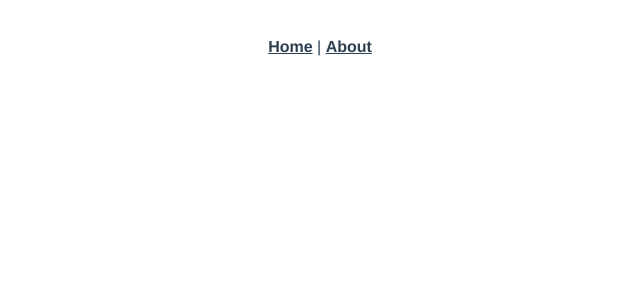
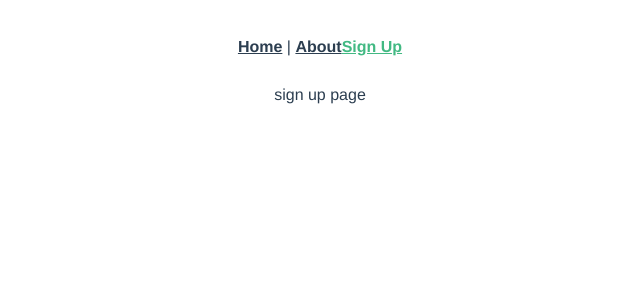
Before and after one commit to darkoboshkov/job-crm-frontend, a Vue app: page /sign-up in a window 1280 px wide. Shown: the top 300 px of the page, without its empty margins (320-960 px from the left). Built offline with nearby package versions, Linux system fonts and the light colour scheme.

Commit message:
add signup page

```diff
--- a/src/App.vue
+++ b/src/App.vue
@@ -3,6 +3,7 @@
     <div id="nav">
       <router-link to="/">Home</router-link> |
       <router-link to="/about">About</router-link>
+      <router-link to="/sign-up">Sign Up</router-link>
     </div>
     <router-view/>
   </div>
--- a/src/router/index.js
+++ b/src/router/index.js
@@ -17,6 +17,14 @@ const routes = [
     // this generates a separate chunk (about.[hash].js) for this route
     // which is lazy-loaded when the route is visited.
     component: () => import(/* webpackChunkName: "about" */ '../views/About.vue')
+  },
+  {
+    path: '/sign-up',
+    name: 'signup',
+    // route level code-splitting
+    // this generates a separate chunk (about.[hash].js) for this route
+    // which is lazy-loaded when the route is visited.
+    component: () => import(/* webpackChunkName: "about" */ '../views/SignUp.vue')
   }
 ]
 
--- /dev/null
+++ b/src/views/SignUp.vue
@@ -0,0 +1,15 @@
+<template>
+    <div>
+        sign up page
+    </div>
+</template>
+
+<script>
+  export default {
+    name: "SignUp"
+  }
+</script>
+
+<style scoped>
+
+</style>
```
